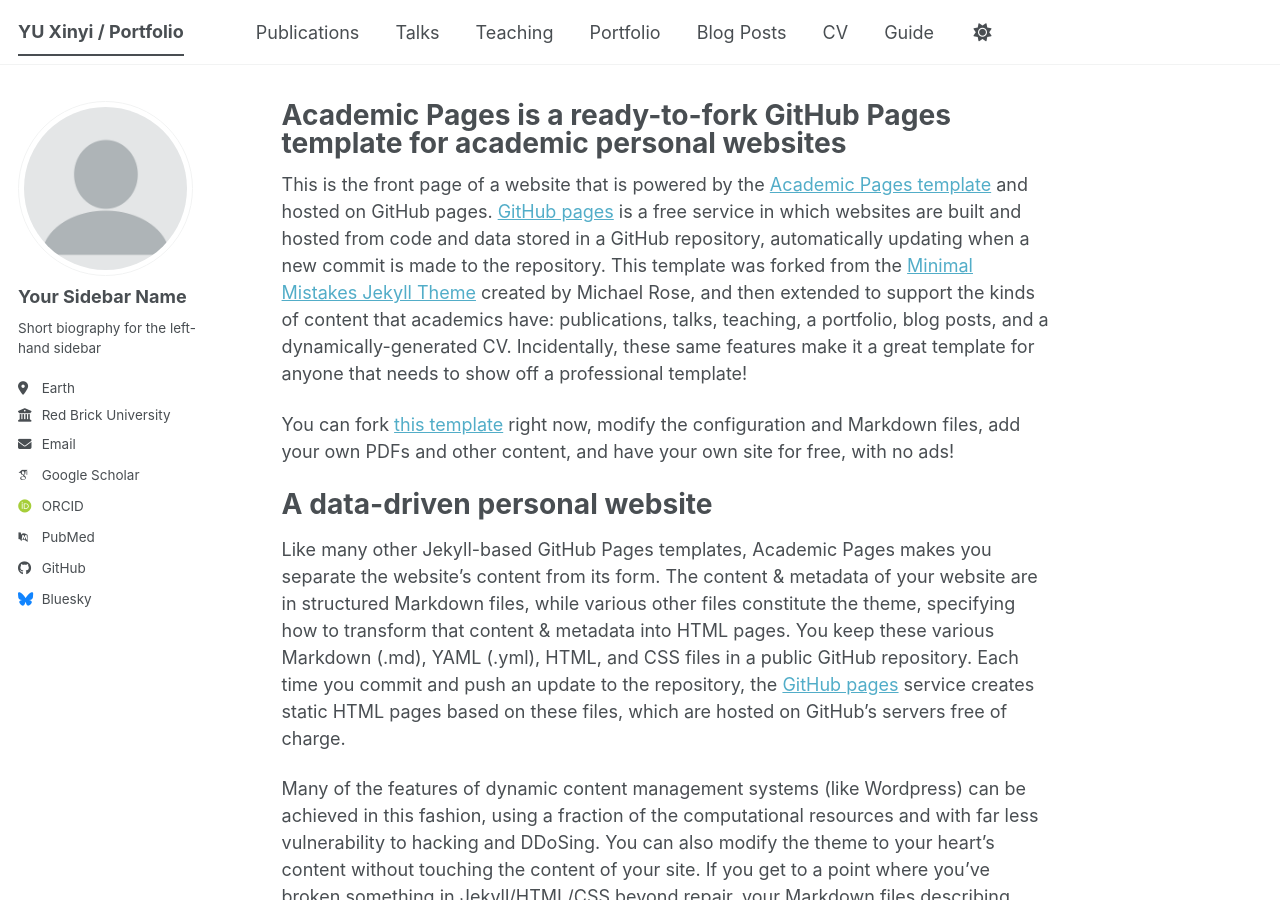
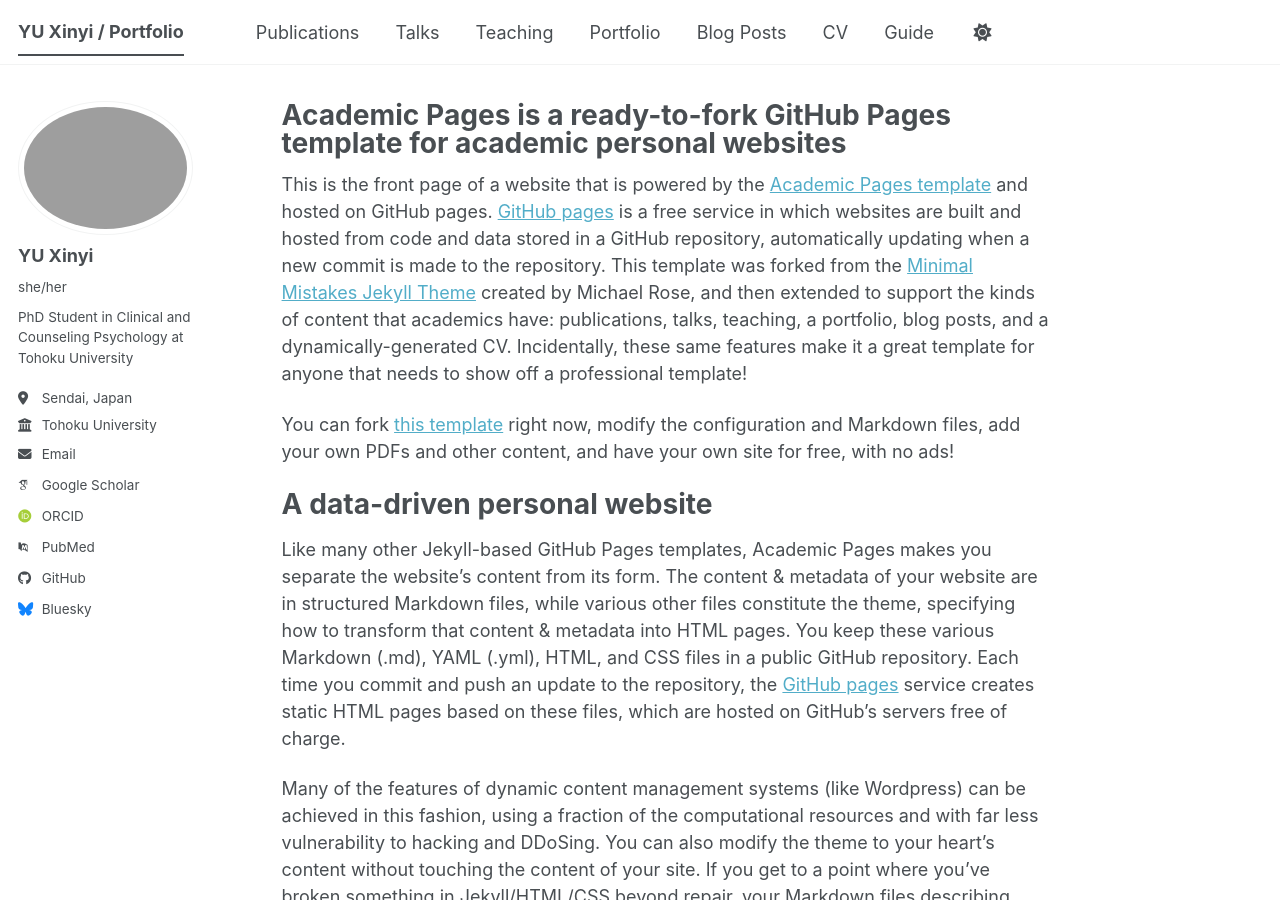
Before and after one commit to north119/north119.github.io, a Jekyll site: the page built from _pages/about.md, in a window 1280 px wide and 900 px high. Built offline with Jekyll 4.4.1, drawn with Linux system fonts in a browser that asks for light colours; some web fonts are replaced; a script bundle is joined from its source files by our own code; library files that are not in the unit come from our copies.

Commit message:
Update _config.yml

```diff
--- a/_config.yml
+++ b/_config.yml
@@ -23,14 +23,14 @@
 #               Additional customization can be done by editing /_includes/author-profile.html
 author:
   # Biographic information
-  avatar           : "profile.png"
-  name             : "Your Sidebar Name"
-  pronouns         : # example: "she/her"
-  bio              : "Short biography for the left-hand sidebar"
-  location         : "Earth"
-  employer         : "Red Brick University"
-  uri              : # URL
-  email            : "none@example.org"
+  avatar           : "mmexport1717171393124_edit_29636967176662.jpg"
+  name             : "YU Xinyi"
+  pronouns         : "she/her"
+  bio              : "PhD Student in Clinical and Counseling Psychology at Tohoku University"
+  location         : "Sendai, Japan"
+  employer         : "Tohoku University"
+  uri              :
+  email            : "gloriayu1015@gmail.com"
 
   # Academic websites
   academia         : # URL
```
